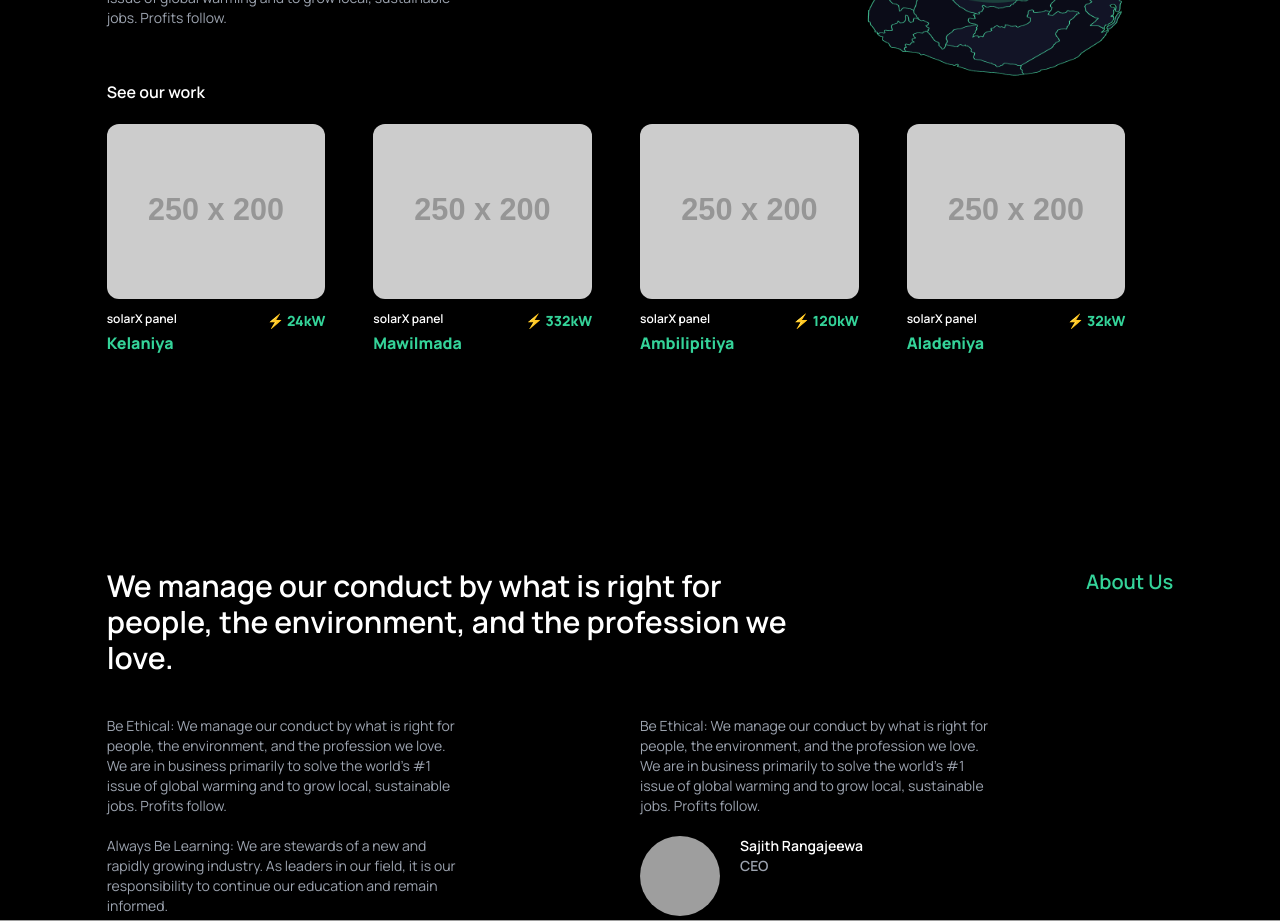
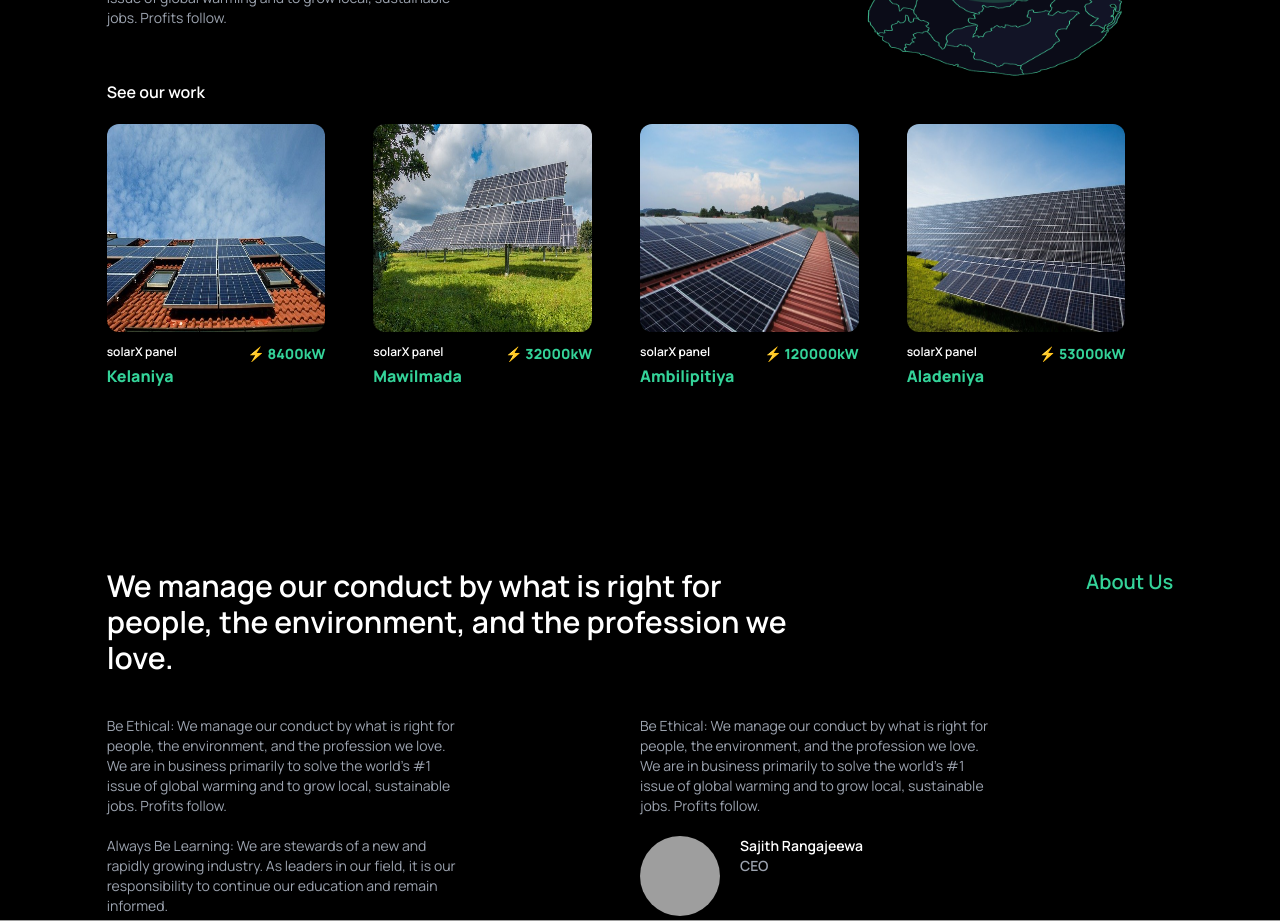
Before and after one commit to nu5rim3/kandyanEnergy, a React (Create React App) app: page / in a window 1280 px wide. Shown: the part 1960-2881 px from the top of the page. Built offline with nearby package versions, Linux system fonts and the light colour scheme; grey boxes are pictures that could not be loaded.

Commit message:
updated feedback section with image

```diff
--- a/src/components/Feedback.js
+++ b/src/components/Feedback.js
@@ -1,5 +1,9 @@
 import React from 'react'
 import image_8 from '../assets/images/8.png'
+import solar_1 from '../assets/images/solar_1.jpg'
+import solar_2 from '../assets/images/solar_2.jpg'
+import solar_3 from '../assets/images/solar_3.jpg'
+import solar_4 from '../assets/images/solar_4.jpg'
 
 
 function Feedback() {
@@ -28,34 +32,34 @@ function Feedback() {
                         <div className="Section__feedback__bottom__topic text-white font-semibold text-1xl pb-5">See our work</div>
                         <div className="grid grid-cols-4">
                             <div className="Section__feedback__bottom__card pr-12">
-                                <img src="https://via.placeholder.com/250x200" alt="kandyan energy" className="Section__feedback__bottom__card__image rounded-xl" />
+                                <img src={solar_1} alt="kandyan energy" className="Section__feedback__bottom__card__image h-52 rounded-xl" />
                                 <div className="flex flex-wrap justify-between pt-3">
                                     <div className="Section__feedback__bottom__card__type text-xs text-white font-semibold">solarX panel</div>
-                                    <div className="Section__feedback__bottom__card__volt text-sm text-green-400 font-extrabold">⚡ 24kW</div>
+                                    <div className="Section__feedback__bottom__card__volt text-sm text-green-400 font-extrabold">⚡ 8400kW</div>
                                 </div>
                                 <div className="Section__feedback__bottom__card__location text-1xl font-extrabold text-green-400">Kelaniya</div>
                             </div>
                             <div className="Section__feedback__bottom__card pr-12">
-                                <img src="https://via.placeholder.com/250x200" alt="kandyan energy" className="Section__feedback__bottom__card__image rounded-xl" />
+                                <img src={solar_2} alt="kandyan energy" className="Section__feedback__bottom__card__image h-52 rounded-xl" />
                                 <div className="flex flex-wrap justify-between pt-3">
                                     <div className="Section__feedback__bottom__card__type text-xs text-white font-semibold">solarX panel</div>
-                                    <div className="Section__feedback__bottom__card__volt text-sm text-green-400 font-extrabold">⚡ 332kW</div>
+                                    <div className="Section__feedback__bottom__card__volt text-sm text-green-400 font-extrabold">⚡ 32000kW</div>
                                 </div>
                                 <div className="Section__feedback__bottom__card__location text-1xl font-extrabold text-green-400">Mawilmada</div>
                             </div>
                             <div className="Section__feedback__bottom__card pr-12">
-                                <img src="https://via.placeholder.com/250x200" alt="kandyan energy" className="Section__feedback__bottom__card__image rounded-xl" />
+                                <img src={solar_3} alt="kandyan energy" className="Section__feedback__bottom__card__image h-52 rounded-xl" />
                                 <div className="flex flex-wrap justify-between pt-3">
                                     <div className="Section__feedback__bottom__card__type text-xs text-white font-semibold">solarX panel</div>
-                                    <div className="Section__feedback__bottom__card__volt text-sm text-green-400 font-extrabold">⚡ 120kW</div>
+                                    <div className="Section__feedback__bottom__card__volt text-sm text-green-400 font-extrabold">⚡ 120000kW</div>
                                 </div>
                                 <div className="Section__feedback__bottom__card__location text-1xl font-extrabold text-green-400">Ambilipitiya</div>
                             </div>
                             <div className="Section__feedback__bottom__card pr-12">
-                                <img src="https://via.placeholder.com/250x200" alt="kandyan energy" className="Section__feedback__bottom__card__image rounded-xl" />
+                                <img src={solar_4} alt="kandyan energy" className="Section__feedback__bottom__card__image h-52 rounded-xl" />
                                 <div className="flex flex-wrap justify-between pt-3">
                                     <div className="Section__feedback__bottom__card__type text-xs text-white font-semibold">solarX panel</div>
-                                    <div className="Section__feedback__bottom__card__volt text-sm text-green-400 font-extrabold">⚡ 32kW</div>
+                                    <div className="Section__feedback__bottom__card__volt text-sm text-green-400 font-extrabold">⚡ 53000kW</div>
                                 </div>
                                 <div className="Section__feedback__bottom__card__location text-1xl font-extrabold text-green-400">Aladeniya</div>
                             </div>
```
